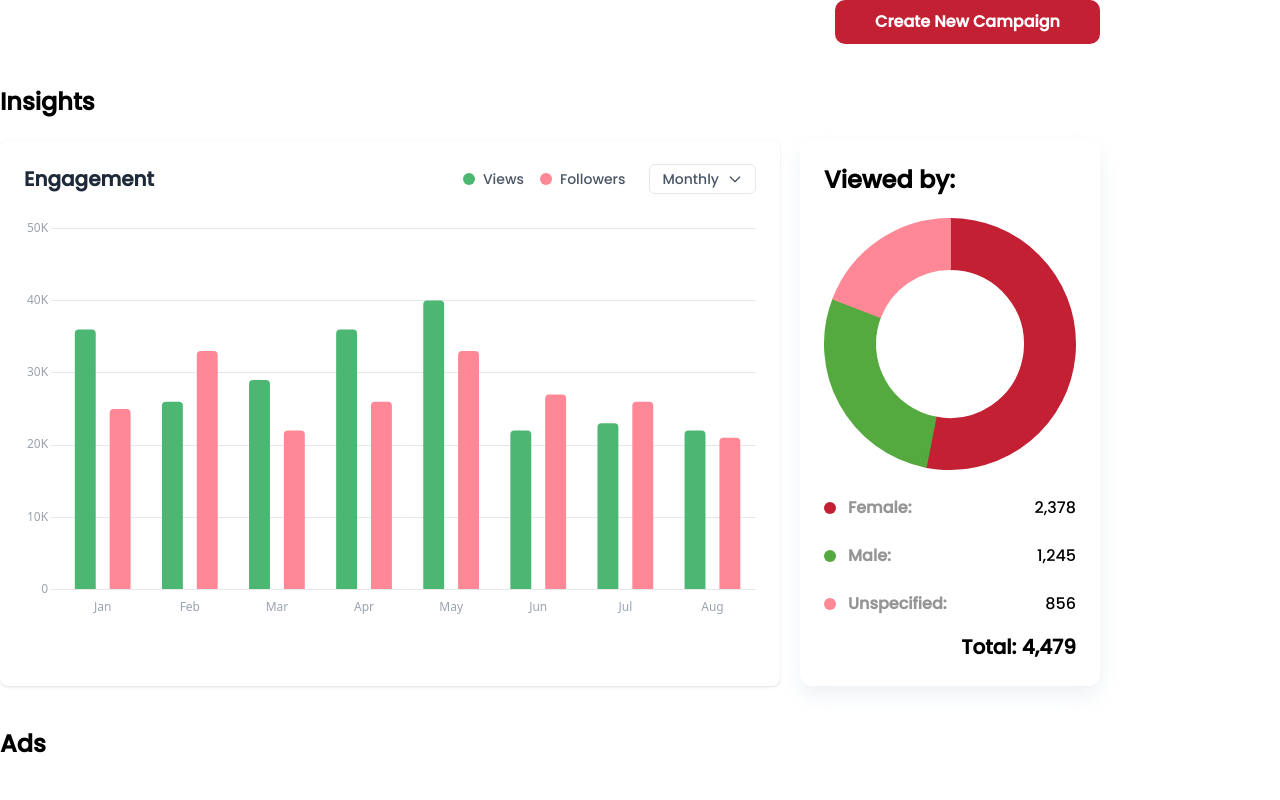
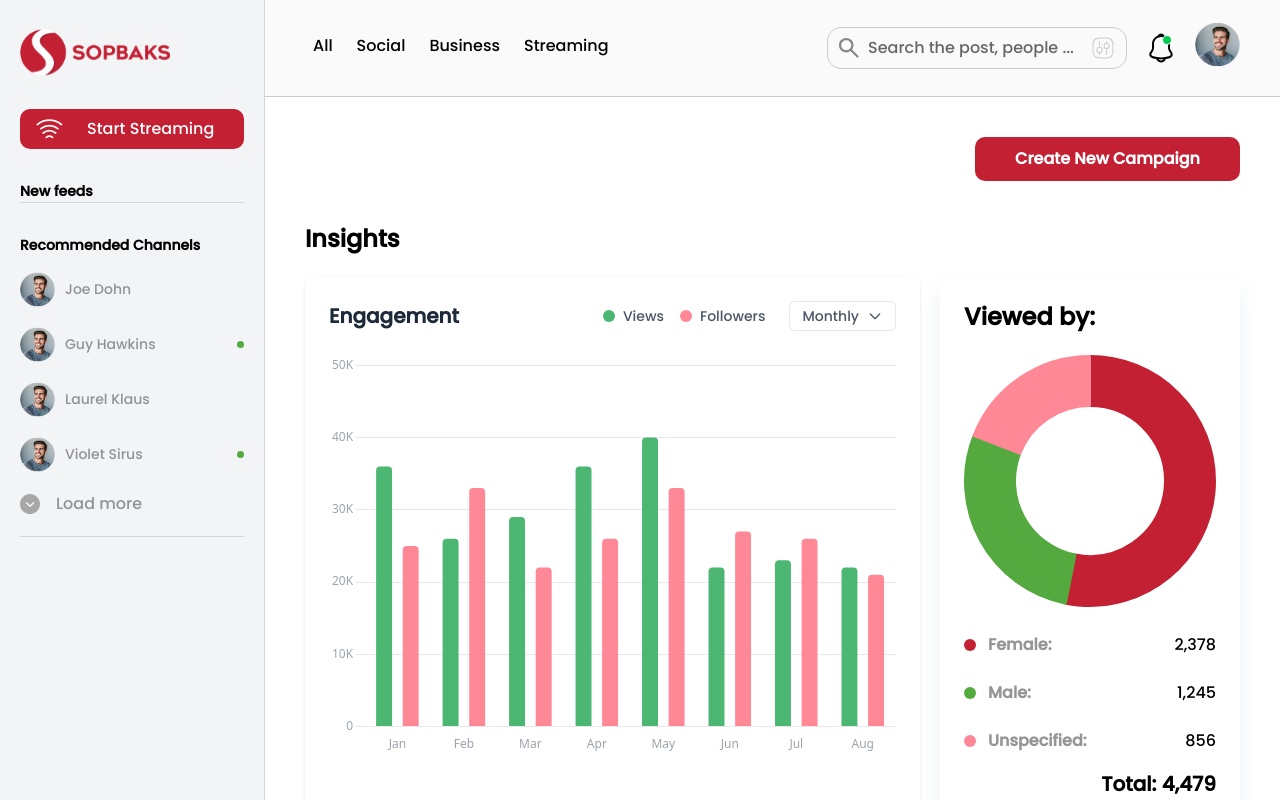
Before and after one commit to CBA-React/sopbaks, a Next.js app: page /ads in a window 1280 px wide. Shown: the top 800 px of the page. Built offline with nearby package versions, Linux system fonts and the light colour scheme.

Commit message:
added layouts and pages, also package.json

```diff
--- a/package.json
+++ b/package.json
@@ -20,9 +20,12 @@
         "@tanstack/react-query": "^5.84.1",
         "@types/testing-library__jest-dom": "^5.14.9",
         "axios": "^1.7.9",
+        "chart.js": "^4.5.0",
+        "clsx": "^2.1.1",
         "next": "^15.3.2",
         "react": "^19.0.0",
         "react-dom": "^19.0.0",
+        "react-hook-form": "^7.62.0",
         "react-redux": "^9.2.0",
         "sass": "^1.83.1"
     },
@@ -30,6 +33,7 @@
         "@eslint/eslintrc": "^3",
         "@eslint/json": "^0.13.1",
         "@next/eslint-plugin-next": "^15.2.0",
+        "@svgr/webpack": "^8.1.0",
         "@testing-library/dom": "^10.4.0",
         "@testing-library/jest-dom": "^6.6.3",
         "@testing-library/react": "^16.1.0",
--- /dev/null
+++ b/src/app/(auth)/layout.tsx
@@ -0,0 +1,41 @@
+import Image from 'next/image';
+
+import Logo from 'public/icons/logo.svg';
+import LogoMobile from 'public/icons/logoMobile.svg';
+
+export default function AuthLayout({
+    children,
+}: {
+    children: React.ReactNode;
+}) {
+    const bannerImage = '/pictures/signup-banner.png';
+    const bannerAlt = 'Auth Banner';
+
+    return (
+        <div className="h-screen flex flex-col-reverse md:flex-row overflow-hidden bg-white">
+            <section className="flex-1 md:w-1/2 flex flex-col items-center px-6 md:px-0 bg-white rounded-t-[20px] md:rounded-none -mt-6 md:mt-0 relative z-20">
+                <div className="w-full max-w-[560px] flex flex-col lg:h-full">
+                    <div className="mt-[40px] hidden lg:block">
+                        <Logo className="w-[150px] h-auto" />
+                    </div>
+                    <div className="flex-1 flex items-center justify-center py-8 mt-10 lg:mt-0">
+                        {children}
+                    </div>
+                </div>
+            </section>
+
+            <section className="w-full md:w-1/2 relative h-[calc(40vh+24px)] md:h-auto">
+                <div className="absolute top-5 right-3 z-10 md:hidden">
+                    <LogoMobile className="w-[150px] h-auto" />
+                </div>
+                <Image
+                    src={bannerImage}
+                    alt={bannerAlt}
+                    fill
+                    className="object-cover"
+                    priority
+                />
+            </section>
+        </div>
+    );
+}
--- /dev/null
+++ b/src/app/(main)/layout.tsx
@@ -0,0 +1,33 @@
+import { JSX, ReactNode } from 'react';
+import clsx from 'clsx';
+import { headers } from 'next/headers';
+
+import Header from '@/shared/components/Header/Header';
+import Sidebar from '@/shared/components/SIdebar/Sidebar';
+
+const grayBgUrls = ['/ads', '/discover'];
+
+export default async function AuthLayout({
+    children,
+}: {
+    children: ReactNode;
+}): Promise<JSX.Element> {
+    const headersList = await headers();
+    const pathname = headersList.get('x-pathname') || '';
+    const hasGrayBg = grayBgUrls.includes(pathname);
+    return (
+        <div className="flex min-h-screen">
+            <Sidebar />
+            <div className="flex-1 flex flex-col">
+                <Header />
+                <main
+                    className={clsx('p-10 flex-1', {
+                        'bg-[#FAFAFA]': hasGrayBg,
+                    })}
+                >
+                    {children}
+                </main>
+            </div>
+        </div>
+    );
+}
--- a/src/app/page.tsx
+++ b/src/app/page.tsx
@@ -1,5 +1,6 @@
 import { JSX } from 'react';
+import { redirect } from 'next/navigation';
 
-export default function Home(): JSX.Element {
-    return <div></div>;
+export default function RootPage(): JSX.Element {
+    redirect('/home');
 }
--- /dev/null
+++ b/src/middleware.ts
@@ -0,0 +1,27 @@
+import type { NextRequest } from 'next/server';
+import { NextResponse } from 'next/server';
+
+export function middleware(request: NextRequest): NextResponse {
+    const requestHeaders = new Headers(request.headers);
+    requestHeaders.set('x-pathname', request.nextUrl.pathname);
+
+    return NextResponse.next({
+        request: {
+            headers: requestHeaders,
+        },
+    });
+}
+
+// Настройка matcher - применяем middleware ко всем маршрутам кроме статических файлов
+export const config = {
+    matcher: [
+        /*
+         * Match all request paths except for the ones starting with:
+         * - api (API routes)
+         * - _next/static (static files)
+         * - _next/image (image optimization files)
+         * - favicon.ico (favicon file)
+         */
+        '/((?!api|_next/static|_next/image|favicon.ico).*)',
+    ],
+};
```
Also changed, not shown: 1 other file (tests, documents, lock files or other folders).
